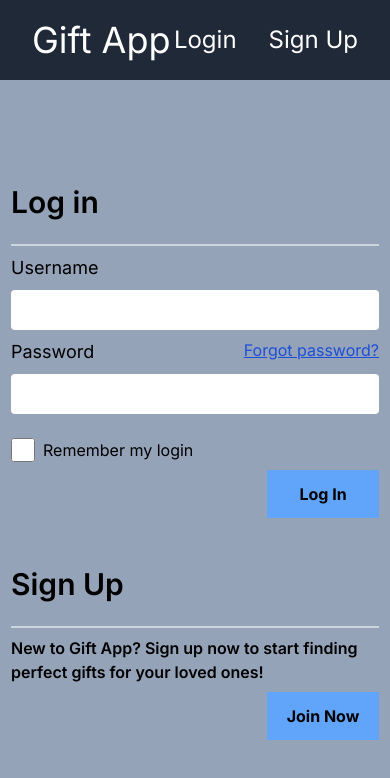
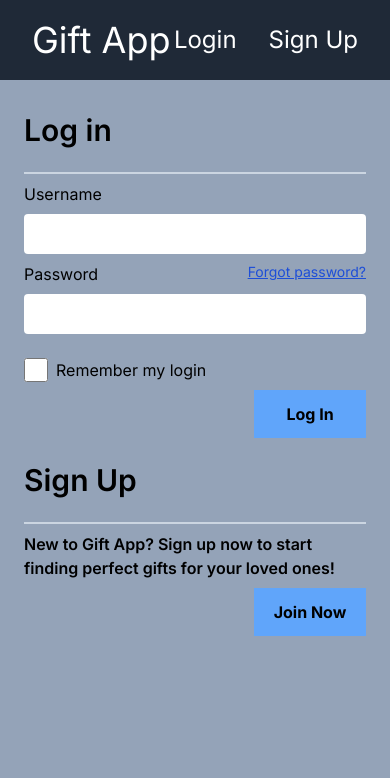
Before and after one commit to kizido/giftro, a Next.js app: page /login in a window 390 px wide. Shown: the top 778 px of the page. Built offline with nearby package versions, Linux system fonts and the light colour scheme.

Commit message:
style: make login page perfectly responsive

```diff
--- a/src/app/login/page.tsx
+++ b/src/app/login/page.tsx
@@ -3,16 +3,16 @@ import React from "react";
 
 export default function Login() {
   return (
-    <div className="w-full pt-24 flex flex-col md:flex-row items-center md:items-start justify-center gap-8">
-      <div className="w-96 p-2 flex flex-col gap-2">
+    <div className="w-full min-w-48 p-4 pt-6 md:pt-24 flex flex-col md:flex-row items-center md:items-start justify-center gap-2 md:gap-8">
+      <div className="w-full max-w-[28rem] p-2 flex flex-col gap-2">
         <h1 className="mb-4 text-3xl font-semibold">Log in</h1>
         <hr className="border border-slate-300"></hr>
-        <h3 className="text-lg">Username</h3>
+        <h3 className="text-base">Username</h3>
         <input type="text" className="p-4 h-10 rounded"></input>
 
         <div className="flex justify-between">
-          <h3 className="text-lg">Password</h3>
-          <Link href="/forgotpassword" className="text-blue-700 underline">
+          <h3 className="text-base">Password</h3>
+          <Link href="/forgotpassword" className="text-sm text-blue-700 underline">
             Forgot password?
           </Link>
         </div>
@@ -27,7 +27,7 @@ export default function Login() {
           <button className="w-28 h-12 bg-blue-400 font-bold">Log In</button>
         </div>
       </div>
-      <div className="w-96 p-2 flex flex-col   gap-2">
+      <div className="w-full max-w-[28rem] p-2 flex flex-col gap-2">
         <h1 className="mb-4 text-3xl font-semibold">Sign Up</h1>
 
         <hr className="border border-slate-300"></hr>
```
